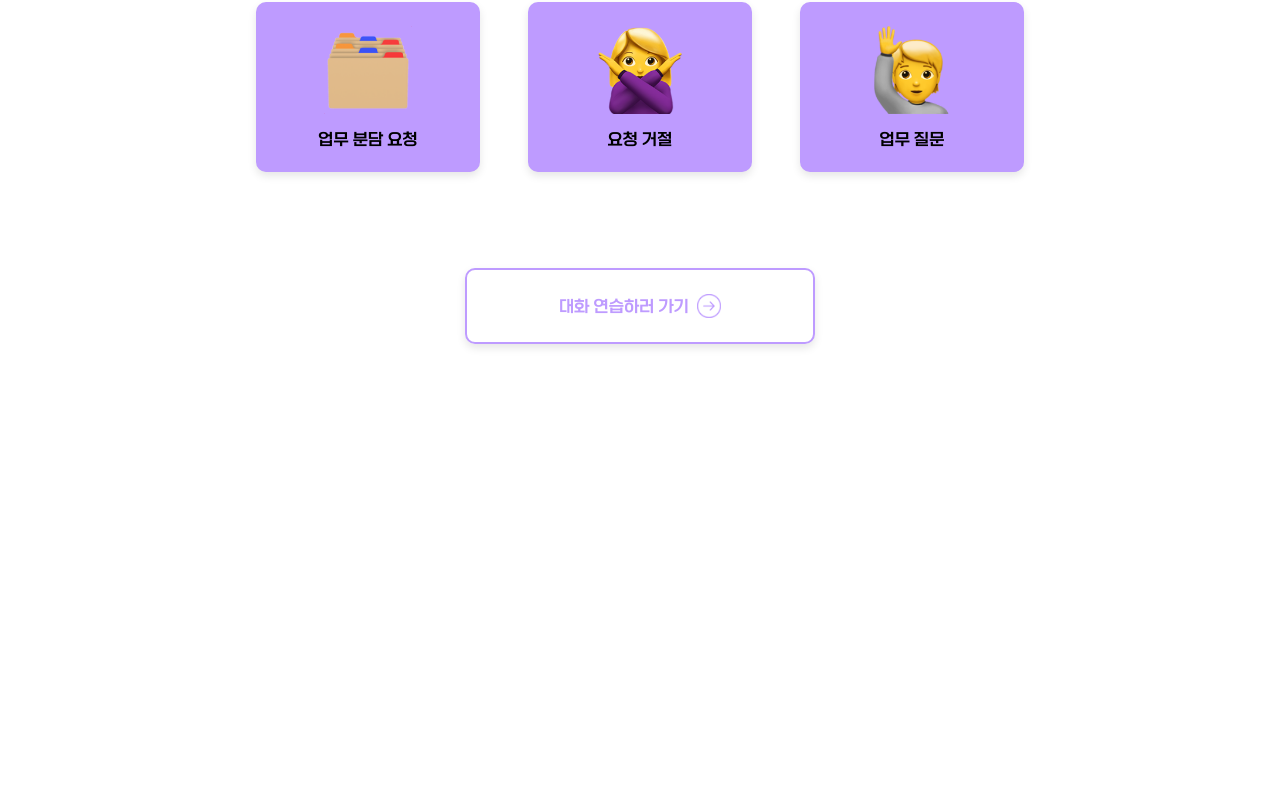
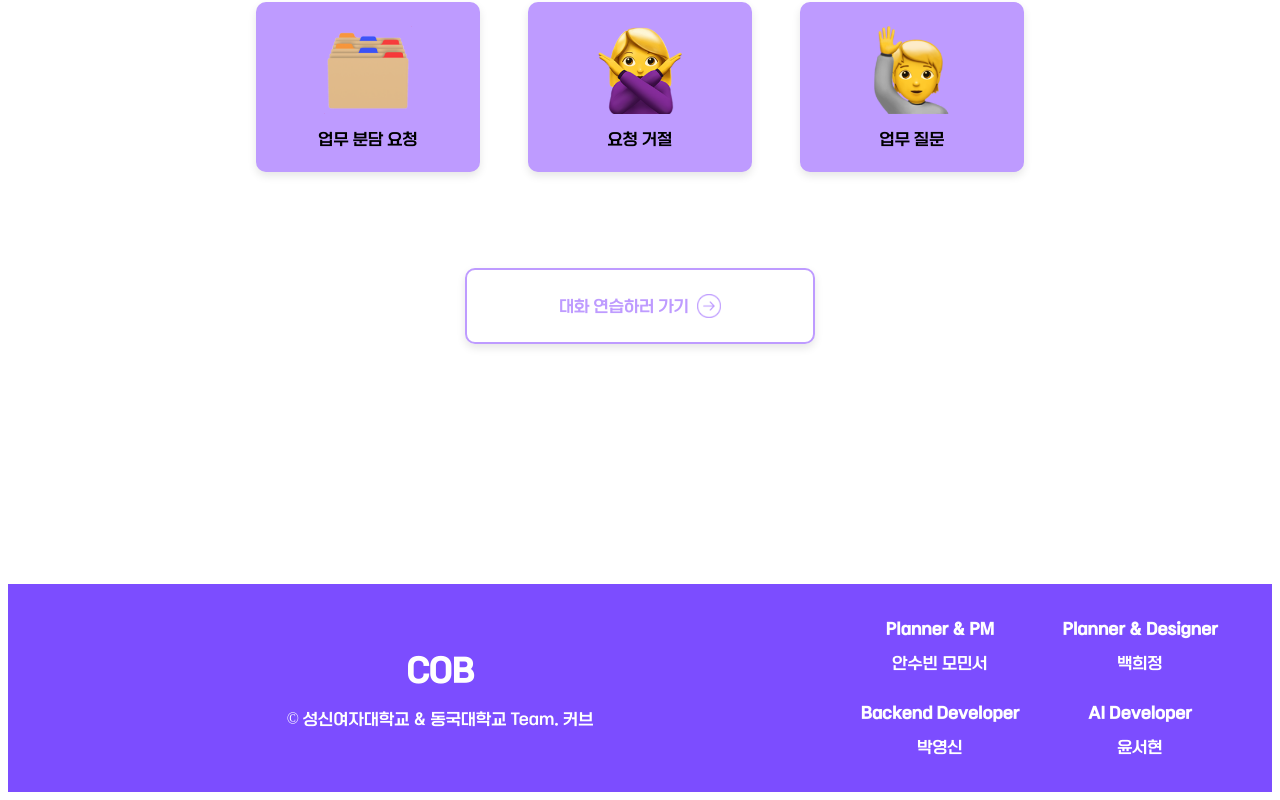
Before and after one commit to dudtlstm/curve_cob, a React (Create React App) app in the folder cob/: page / in a window 1280 px wide. Shown: the part 544-1344 px from the top of the page. Before the commit the page ends 1128 px from the top, so only its background shows below. Built offline with nearby package versions, Linux system fonts and the light colour scheme.

Commit message:
feat: 푸터 추가

```diff
--- a/cob/src/App.js
+++ b/cob/src/App.js
@@ -3,6 +3,7 @@ import React from 'react';
 import { BrowserRouter as Router } from 'react-router-dom';
 
 import Navbar from "./components/navbar/navbar";
+import Footer from "./components/footer/footer";
 import router from "./router";
 
 function App() {
@@ -11,6 +12,7 @@ function App() {
       <div>
         <Navbar />
         {router}
+        <Footer />
       </div>
     </Router>
   );
--- /dev/null
+++ b/cob/src/components/footer/footer.css
@@ -0,0 +1,52 @@
+    .footer {
+        background-color: #7C4DFF;
+        color: white;
+        text-align: center;
+        padding: 20px 0;
+    }
+
+    .footer-content {
+        display: flex;
+        justify-content: space-between;
+        align-items: center;
+        max-width: 1200px;
+        margin: 0 auto;
+    }
+
+    .footer-section.company {
+        flex-basis: 100%;
+        text-align: center;
+    }
+
+    .link-groups {
+        display: flex;
+        justify-content: flex-end;
+        flex-wrap: wrap;
+        flex-basis: 100%;
+        max-width: 400px;
+    }
+
+    .link-group {
+        width: 50%;
+        box-sizing: border-box;
+    }
+
+    .link-title {
+        font-weight: bold;
+    }
+
+    @media screen and (max-width: 768px) {
+        .footer-content {
+        flex-direction: column;
+        align-items: center;
+        }
+
+        .link-groups {
+        justify-content: center;
+        max-width: none;
+        }
+
+        .link-group {
+        width: 50%;
+        }
+    }
--- a/cob/src/components/footer/footer.js
+++ b/cob/src/components/footer/footer.js
@@ -0,0 +1,34 @@
+import React from 'react';
+import './footer.css';
+function Footer() {
+  return (
+    <div className="footer">
+      <div className="footer-content">
+        <div className="footer-section company">
+          <h1>COB</h1>
+          <p>© 성신여자대학교 & 동국대학교 Team. 커브</p>
+        </div>
+        <div className="link-groups">
+          <div className="link-group">
+            <p className="link-title">Planner & PM</p>
+            <p>안수빈 모민서</p>
+          </div>
+          <div className="link-group">
+            <p className="link-title">Planner & Designer</p>
+            <p>백희정</p>
+          </div>
+          <div className="link-group">
+            <p className="link-title">Backend Developer</p>
+            <p>박영신</p>
+          </div>
+          <div className="link-group">
+            <p className="link-title">AI Developer</p>
+            <p>윤서현</p>
+          </div>
+        </div>
+      </div>
+    </div>
+  );
+}
+
+export default Footer;
```
